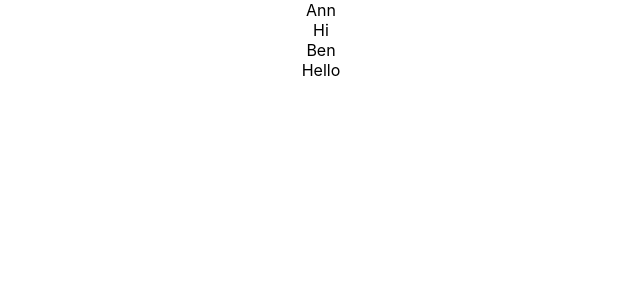
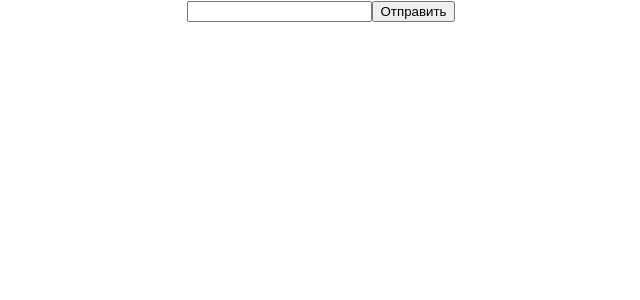
Before and after one commit to Fnomg/my-app-2, a React (Create React App) app: page / in a window 1280 px wide. Shown: the top 300 px of the page, without its empty margins (319-959 px from the left). Built offline with nearby package versions, Linux system fonts and the light colour scheme.

Commit message:
lesson-2
Автоответчик
Таймер

```diff
--- a/package.json
+++ b/package.json
@@ -9,6 +9,8 @@
     "react": "^17.0.2",
     "react-dom": "^17.0.2",
     "react-scripts": "4.0.3",
+    "uuid": "^8.3.2",
+    "uuidv4": "^6.2.12",
     "web-vitals": "^1.1.2"
   },
   "scripts": {
--- a/src/App.js
+++ /dev/null
@@ -1,26 +0,0 @@
-import './App.css';
-import {Message} from "./components/Messages";
-
-const messages = [
-  {
-    id: 0,
-    name: 'Ann',
-    text: 'Hi'
-  },
-  {
-    id: 1,
-    name: 'Ben',
-    text: 'Hello'
-  }
-]
-
-function App() {
-
-  return (
-    <div className="App">
-      <Message messages={messages}/>
-    </div>
-  );
-}
-
-export default App;
--- /dev/null
+++ b/src/App.jsx
@@ -0,0 +1,42 @@
+import './App.css';
+import {useEffect, useState} from "react";
+import { v4 as uuidv4 } from 'uuid';
+import {Message} from "./components/Messages";
+
+function App() {
+
+  const [messageList, setMessageList] = useState([]);
+  const [message, setMessage] = useState('');
+
+  useEffect(() => {
+    let timer;
+    if (messageList.length !== 0 && messageList[messageList.length - 1]?.author !== 'Good') {
+      timer = setTimeout(() => sendMessage('Good'), 1500);
+    }
+    return () => clearTimeout(timer);
+  },[messageList, setMessage]);
+
+  const handleChangeMessageText = (e) => {
+    setMessage(e.target.value)
+  }
+
+  function sendMessage (author){
+    let newMessage = {
+      id: uuidv4(),
+      author: author,
+      text: message !== '' ? message : 'Приветики'
+    }
+    setMessage('')
+    setMessageList([...messageList, newMessage]);
+  }
+
+  return (
+    <div className="App">
+      <Message messages={messageList}/>
+      <input type="text" onChange={handleChangeMessageText} value={message}/>
+      <button onClick={() => sendMessage('Ann')}>Отправить</button>
+    </div>
+  );
+}
+
+export default App;
--- a/src/components/Messages.jsx
+++ b/src/components/Messages.jsx
@@ -6,7 +6,7 @@ export const Message = ({ messages }) => {
       {messages.map((message) => {
         return (
           <div key={message.id}>
-            <div>{message.name}</div>
+            <div>{message.author}</div>
             <div>{message.text}</div>
           </div>
         )
```
Also changed, not shown: 1 other file (tests, documents, lock files or other folders).
